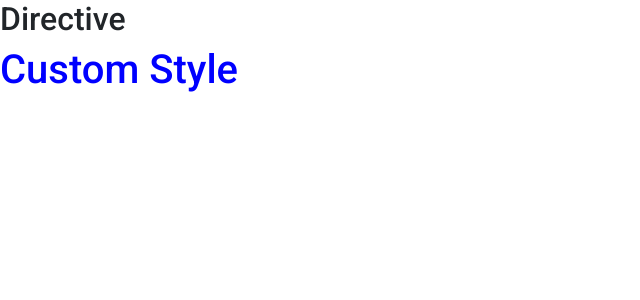
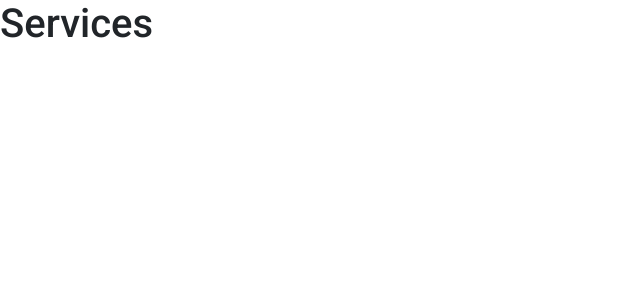
Before and after one commit to SebghatYusuf/Angular-Todo-, an Angular app: page / in a window 1280 px wide. Shown: the top 300 px of the page, without its empty margins (0-640 px from the left). Built offline with nearby package versions, Linux system fonts and the light colour scheme.

Commit message:
#27 services

```diff
--- a/src/app/app.component.html
+++ b/src/app/app.component.html
@@ -174,5 +174,8 @@ style="background: skyblue;">Mouse Event</h1> -->
 
 
 <!-- Lecture #26 Directives -->
-<h2>Directive</h2>
-<h1 appCustomStyle>Custom Style</h1>
+<!-- <h2>Directive</h2>
+<h1 appCustomStyle>Custom Style</h1> -->
+
+<!-- Lecture #27 Services -->
+<h1>Services</h1>
```
